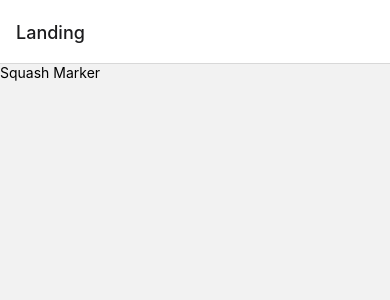
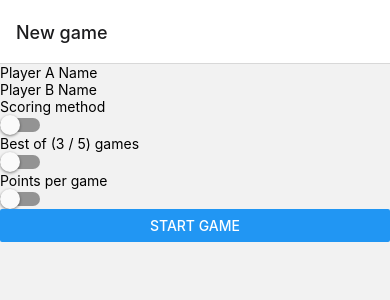
Before and after one commit to jnawaz/squashmarker, a React Native app: screen /GameSetup in a window 390 px wide. Shown: the top 300 px of the page. Built offline with nearby package versions, Linux system fonts and the light colour scheme.

Commit message:
Starting point for GameSetup - screen structure, no styling

```diff
--- a/App.tsx
+++ b/App.tsx
@@ -9,6 +9,7 @@ import React from 'react';
 import Landing from './src/screens/landing/Landing';
 import {NavigationContainer} from '@react-navigation/native';
 import {createNativeStackNavigator} from '@react-navigation/native-stack';
+import GameSetup from './src/screens/game-setup/GameSetup';
 
 const Stack = createNativeStackNavigator();
 
@@ -16,6 +17,13 @@ function App(): JSX.Element {
   return (
     <NavigationContainer>
       <Stack.Navigator>
+        <Stack.Screen
+          name="GameSetup"
+          component={GameSetup}
+          options={{
+            title: 'New game',
+          }}
+        />
         <Stack.Screen name="Landing" component={Landing} />
       </Stack.Navigator>
     </NavigationContainer>
--- a/package.json
+++ b/package.json
@@ -5,6 +5,7 @@
   "scripts": {
     "android": "react-native run-android",
     "ios": "react-native run-ios",
+    "ios-sim": "react-native run-ios --simulator 6E8E5934-54FE-43E9-88DA-C35559E2EFD7",
     "lint": "eslint .",
     "start": "react-native start",
     "test": "jest"
--- /dev/null
+++ b/src/screens/game-setup/GameSetup.tsx
@@ -0,0 +1,67 @@
+import React, {useState} from 'react';
+import { Button, SafeAreaView, Switch, Text, TextInput, View } from "react-native";
+
+const GameSetup = () => {
+  const [playerAName, setPlayerAName] = useState('');
+  const [playerBName, setPlayerBName] = useState('');
+  const [scoringMethod, setScoringMethod] = useState(false);
+  const [bestOfGames, setBestOfGames] = useState(false);
+  const [pointsPerGame, setPointsPerGame] = useState(false);
+
+  return (
+    <>
+      <SafeAreaView>
+        <View>
+          <TextInput
+            placeholder={'Player A Name'}
+            onChangeText={updatedName => {
+              setPlayerAName(updatedName);
+            }}
+            value={playerAName}
+          />
+          <TextInput
+            placeholder={'Player B Name'}
+            onChangeText={updatedName => {
+              setPlayerBName(updatedName);
+            }}
+            value={playerBName}
+          />
+        </View>
+        <View>
+          <Text>Scoring method</Text>
+          <View>
+            <Switch
+              value={scoringMethod}
+              onValueChange={newValue => {
+                setScoringMethod(newValue);
+              }}
+            />
+          </View>
+        </View>
+        <View>
+          <Text>Best of (3 / 5) games</Text>
+          <Switch
+            value={bestOfGames}
+            onValueChange={updatedBestOfGames => {
+              setBestOfGames(updatedBestOfGames);
+            }}
+          />
+        </View>
+        <View>
+          <Text>Points per game</Text>
+          <Switch
+            value={pointsPerGame}
+            onValueChange={updatedPointsPerGame => {
+              setPointsPerGame(updatedPointsPerGame);
+            }}
+          />
+        </View>
+        <View>
+          <Button title={'Start game'} />
+        </View>
+      </SafeAreaView>
+    </>
+  );
+};
+
+export default GameSetup;
```
